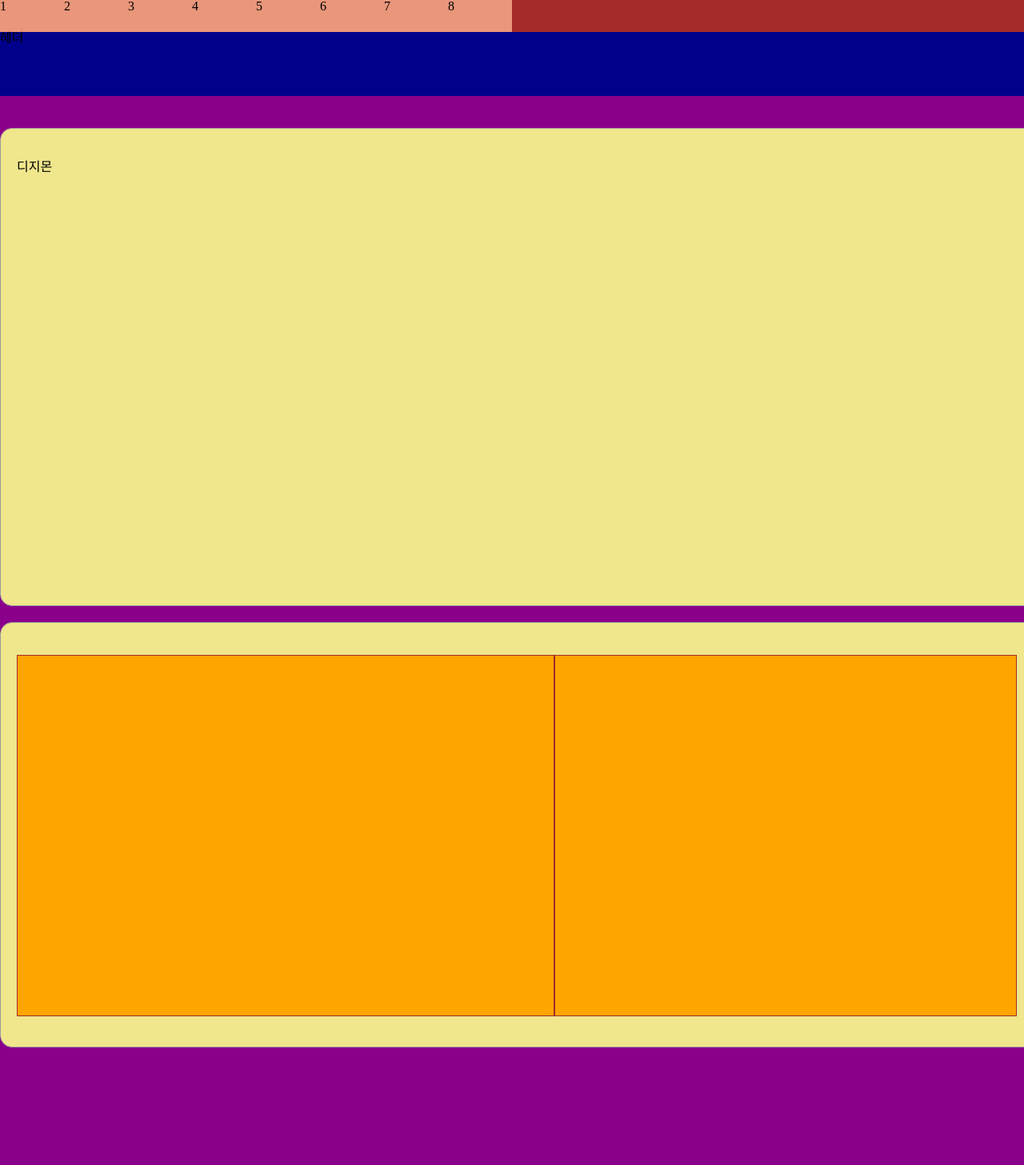
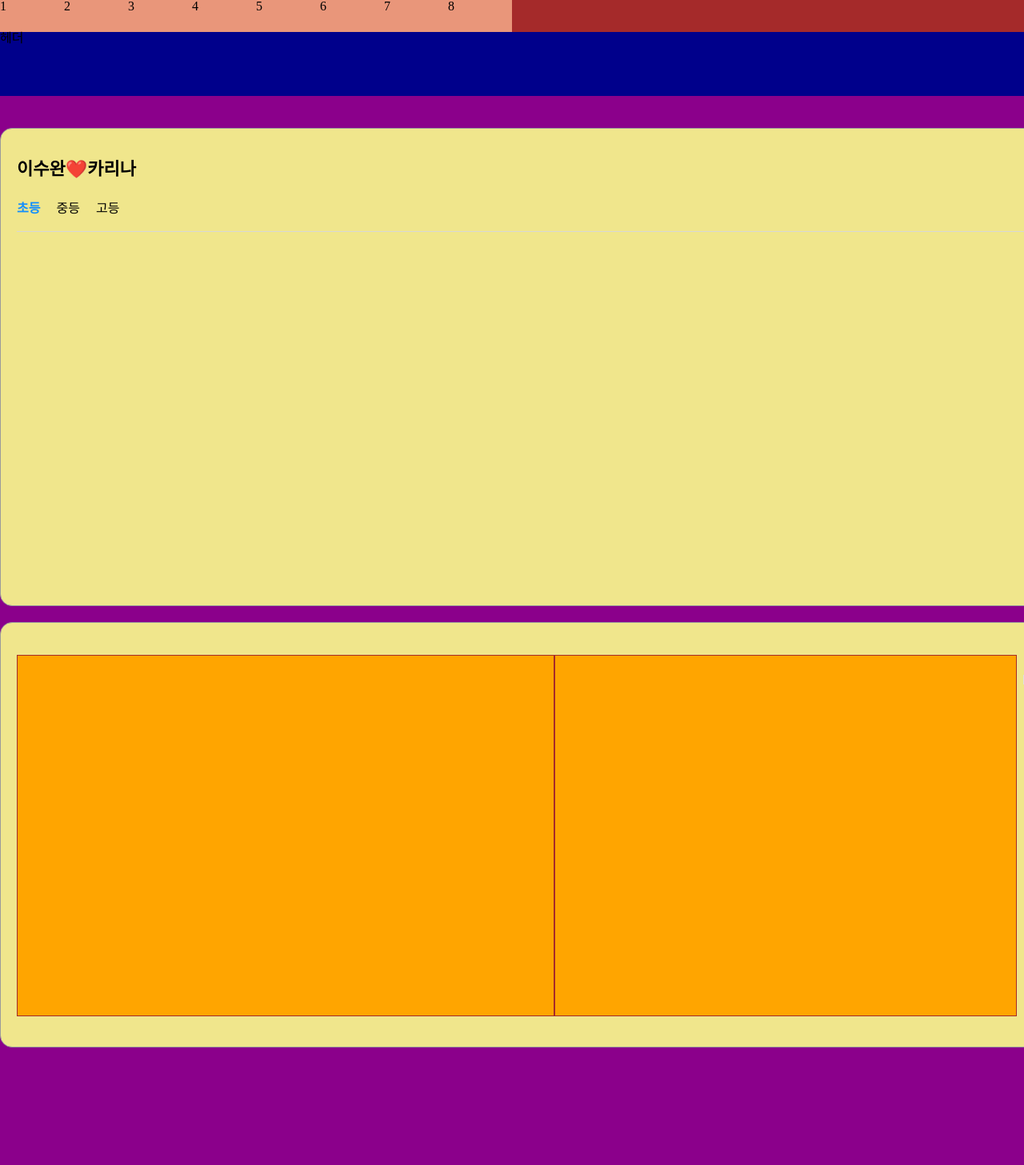
Before and after one commit to TLS-The-Last-Stop/edututor, a React (Vite) app in the folder Frontend/edututor/: page / in a window 1280 px wide. Shown: the top 1457 px of the page at 80% size. Built offline with nearby package versions, Linux system fonts and the light colour scheme.

Commit message:
feat: front 메인 화면 레이아웃 설정 중
- 박스 모델 구성 중

```diff
--- a/Frontend/edututor/src/components/common/Content.jsx
+++ b/Frontend/edututor/src/components/common/Content.jsx
@@ -1,4 +1,5 @@
 import styled from 'styled-components';
+import MainSection from '../main/MainSection.jsx';
 
 const ContentContainer = styled.main`
     position: relative;
@@ -12,53 +13,12 @@ const ContentContainer = styled.main`
     padding-bottom: 270px;
 `;
 
-const FirstSection = styled.section`
-    margin: 0 auto;
-    padding: 40px 20px;
-    border: 1px solid #9b9b9b;
-    border-radius: 15px;
-    max-width: 1300px;
-    width: 100%;
-    background: khaki;
-    height: 550px;
-`;
-
-const SecondSection = styled.section`
-    margin: 0 auto;
-    padding: 40px 20px;
-    border: 1px solid #9b9b9b;
-    border-radius: 15px;
-    max-width: 1300px;
-    width: 100%;
-    background: khaki;
-    height: 480px; // gap의 절반만큼 빼줌
-    display: flex;
-`;
-
-const LeftArticle = styled.article`
-    background: orange;
-    width: 50%;
-    border: 1px solid brown;
-    height: 100%;
-    padding-right: 30px;
-`;
-
-const RighttArticle = styled.article`
-    background: orange;
-    width: 45%;
-    border: 1px solid brown;
-    height: 100%;
-`;
 
 const Content = () => {
   return (
-    <ContentContainer>
-      <FirstSection><h1>디지몬</h1></FirstSection>
-      <SecondSection>
-        <LeftArticle></LeftArticle>
-        <RighttArticle></RighttArticle>
-      </SecondSection>
-    </ContentContainer>
+      <ContentContainer>
+        <MainSection></MainSection>
+      </ContentContainer>
   );
 };
 
--- a/Frontend/edututor/src/components/common/Footer.jsx
+++ b/Frontend/edututor/src/components/common/Footer.jsx
@@ -11,9 +11,9 @@ const Footer = () => {
 
 
   return (
-    <FooterContainer>
-      <h3>푸터</h3>
-    </FooterContainer>
+      <FooterContainer>
+        <h3>푸터</h3>
+      </FooterContainer>
   );
 };
 
--- /dev/null
+++ b/Frontend/edututor/src/components/main/MainSection.jsx
@@ -0,0 +1,119 @@
+import styled from 'styled-components';
+import { useState } from 'react';
+
+
+const FirstSection = styled.section`
+    margin: 0 auto;
+    padding: 40px 20px;
+    border: 1px solid #9b9b9b;
+    border-radius: 15px;
+    max-width: 1300px;
+    width: 100%;
+    background: khaki;
+    height: 550px;
+`;
+
+const FirstSectionInner = styled.article`
+
+`;
+
+const TitleWrapper = styled.div`
+    font-size: 22px;
+    font-weight: 700;
+
+`;
+
+const TapWrapper = styled.div`
+    padding: 30px 0;
+    height: 25px;
+`;
+
+const SecondSection = styled.section`
+    margin: 0 auto;
+    padding: 40px 20px;
+    border: 1px solid #9b9b9b;
+    border-radius: 15px;
+    max-width: 1300px;
+    width: 100%;
+    background: khaki;
+    height: 480px; // gap의 절반만큼 빼줌
+    display: flex;
+`;
+
+const LeftArticle = styled.article`
+    background: orange;
+    width: 50%;
+    border: 1px solid brown;
+    height: 100%;
+    padding-right: 30px;
+`;
+
+const RighttArticle = styled.article`
+    background: orange;
+    width: 45%;
+    border: 1px solid brown;
+    height: 100%;
+`;
+
+const TabWrapper = styled.div`
+    display: flex;
+    gap: 20px;
+    border-bottom: 1px solid #d7d7d7;
+`;
+
+const TabButton = styled.div`
+    cursor: pointer;
+    margin-top: 30px;
+    margin-bottom: 20px;
+    font-weight: 500;
+
+    &:first-child::after {
+        content: '';
+        position: absolute;
+        right: 0;
+        top: 50%;
+        transform: translateY(-50%);
+        width: 1px;
+        height: 12px;
+        background: #e0e0e0;
+    }
+
+    ${props => props.isActive && `
+      color:#108eff;
+      font-weight:bold;
+    `}
+`;
+
+const MainSection = () => {
+  const [activeTab, setActiveTab] = useState('elementary');
+
+  return (
+    <>
+      <FirstSection>
+        <FirstSectionInner>
+          <TitleWrapper>이수완️❤️카리나</TitleWrapper>
+          <TabWrapper>
+            <TabButton
+              isActive={activeTab === 'elementary'}
+              onClick={() => setActiveTab('elementary')}
+            >초등</TabButton>
+            <TabButton
+              isActive={activeTab === 'middle'}
+              onClick={() => setActiveTab('middle')}
+            >중등</TabButton>
+            <TabButton
+              isActive={activeTab === 'high'}
+              onClick={() => setActiveTab('high')}
+            >고등</TabButton>
+          </TabWrapper>
+        </FirstSectionInner>
+      </FirstSection>
+      <SecondSection>
+        <LeftArticle></LeftArticle>
+        <RighttArticle></RighttArticle>
+      </SecondSection>
+    </>
+  );
+};
+
+export default MainSection;
```
Also changed, not shown: Frontend/edututor/src/App.jsx (+4 -3 lines), Frontend/edututor/src/components/main/ElementaryPage.jsx (added, +9 -0 lines), Frontend/edututor/src/components/main/MiddleSchoolPage.jsx (added, +9 -0 lines), Frontend/edututor/src/main.jsx (+5 -6 lines), Frontend/edututor/src/App.css (deleted), Frontend/edututor/src/components/common/Header.jsx (indentation only), Frontend/edututor/src/index.css (deleted), 1 other file (tests, documents, lock files or other folders).
